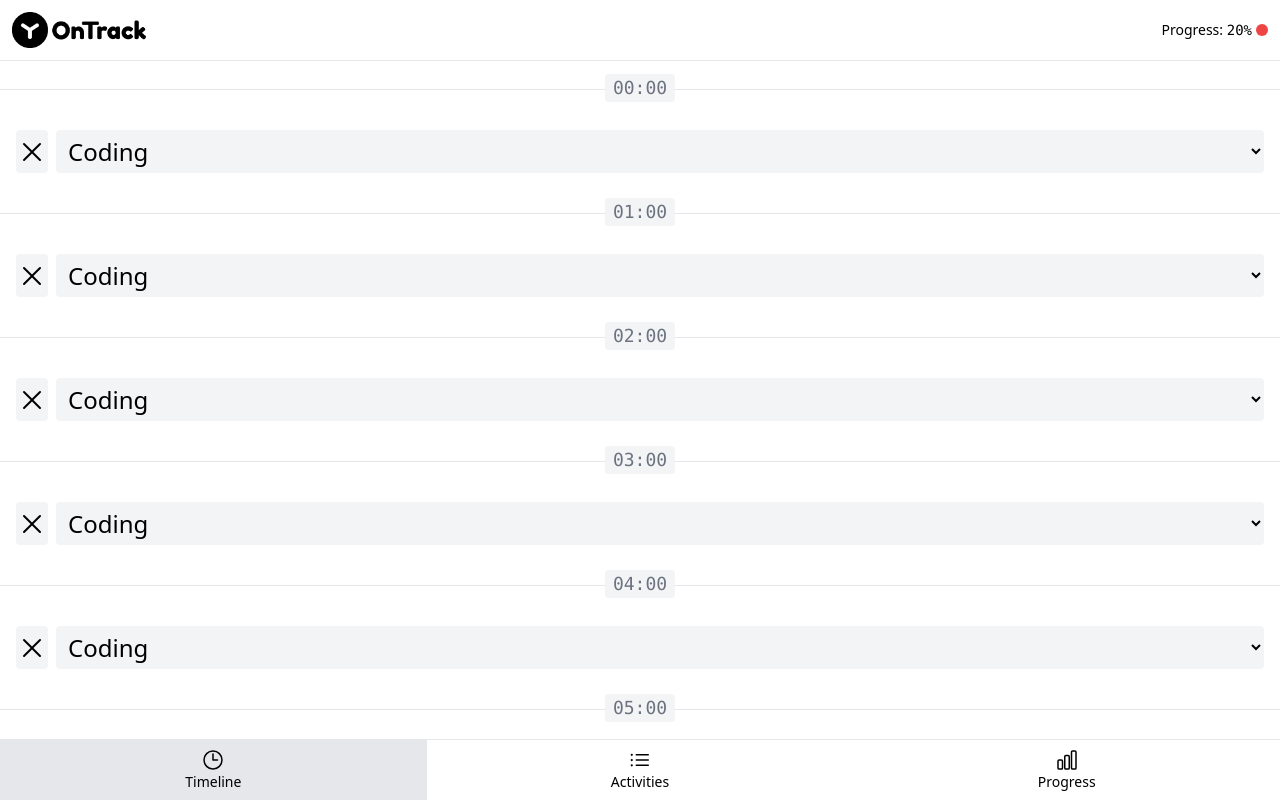
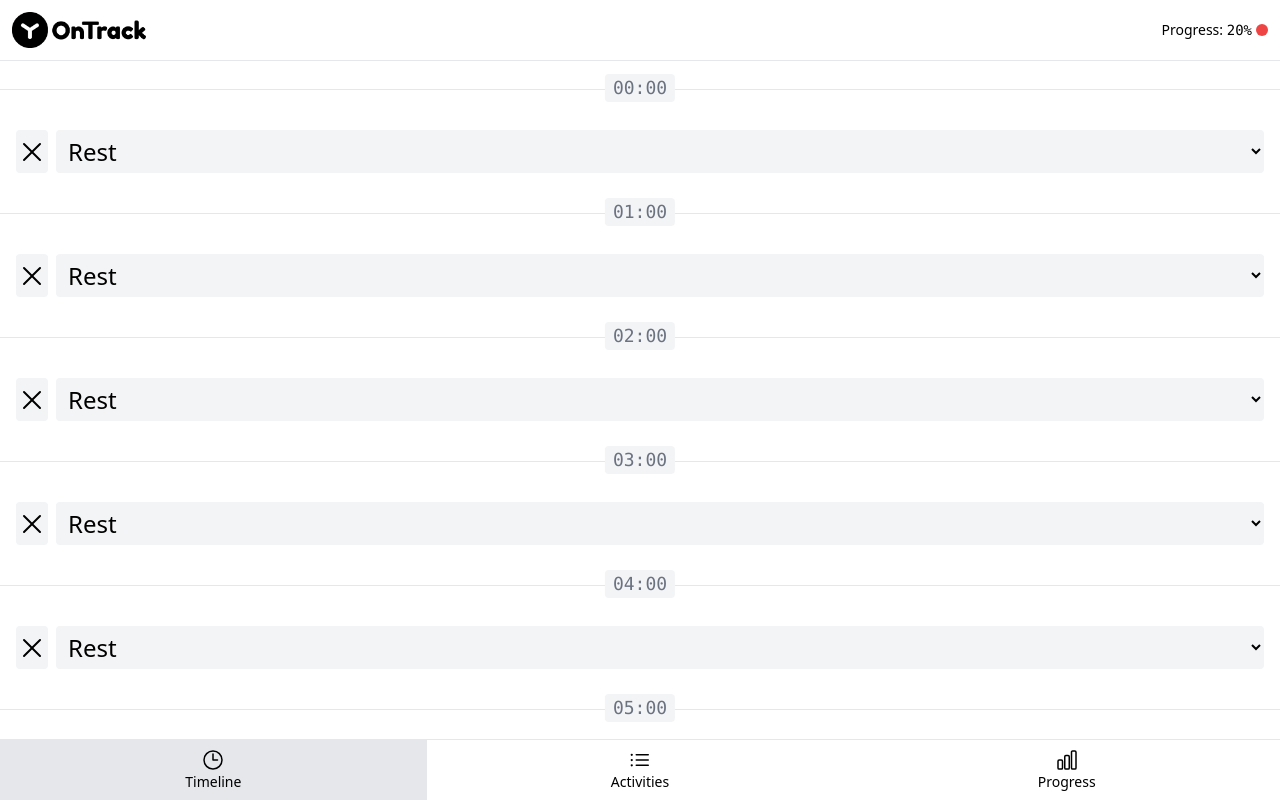
Before and after one commit to PTarasyuk/ontrack, a Vue app: page /#timeline in a window 1280 px wide. Shown: the top 802 px of the page. Built offline with nearby package versions, Linux system fonts and the light colour scheme.

Commit message:
Normalize select value

```diff
--- a/src/App.vue
+++ b/src/App.vue
@@ -1,5 +1,5 @@
 <script setup>
-import { ref } from 'vue'
+import { computed, ref } from 'vue'
 
 import {
   generateTimelineItems,
@@ -20,7 +20,7 @@ const timelineItems = generateTimelineItems()
 
 const activities = ref(generateActivities())
 
-const activitySelectOptions = generateActivitySelectOptions(activities.value)
+const activitySelectOptions = computed(() => generateActivitySelectOptions(activities.value))
 
 function goTo(page) {
   currentPage.value = page
--- a/src/components/ActivityItem.vue
+++ b/src/components/ActivityItem.vue
@@ -18,7 +18,7 @@ const emit = defineEmits({
   delete: isUndefined,
 })
 
-const secondsToCompete = ref(null)
+const secondsToCompete = ref(0)
 </script>
 
 <template>
--- a/src/components/BaseSelect.vue
+++ b/src/components/BaseSelect.vue
@@ -2,11 +2,12 @@
 import { computed } from 'vue'
 import { XMarkIcon } from '@heroicons/vue/24/solid'
 import { BUTTON_TYPE_NEUTRAL } from '@/constants'
-import { validateSelectOptions, isUndefinedOrNull, isNumberOrNull } from '@/validators'
+import { normalizeSelectValue } from '@/functions'
+import { validateSelectOptions, isUndefinedOrNull, isSelectValueValid } from '@/validators'
 import BaseButton from './BaseButton.vue'
 
 const props = defineProps({
-  selected: Number,
+  selected: [String, Number],
   placeholder: {
     required: true,
     type: String,
@@ -19,20 +20,24 @@ const props = defineProps({
 })
 
 const emit = defineEmits({
-  select: isNumberOrNull,
+  select: isSelectValueValid,
 })
 
 const isNotSelected = computed(() => isUndefinedOrNull(props.selected))
+
+function select(value) {
+  emit('select', normalizeSelectValue(value))
+}
 </script>
 
 <template>
   <div class="flex gap-2">
-    <BaseButton :type="BUTTON_TYPE_NEUTRAL" @click="emit('select', null)">
+    <BaseButton :type="BUTTON_TYPE_NEUTRAL" @click="select(null)">
       <XMarkIcon class="h-8" />
     </BaseButton>
     <select
       class="w-full truncate rounded bg-gray-100 py-1 px-2 text-2xl"
-      @change="emit('select', +$event.target.value)"
+      @change="select($event.target.value)"
     >
       <option :selected="isNotSelected" disabled value="">
         {{ placeholder }}
--- a/src/components/TimelineItem.vue
+++ b/src/components/TimelineItem.vue
@@ -17,17 +17,17 @@ defineProps({
   },
 })
 
-const selectedOptionId = ref(0)
+const selectedActivityId = ref(null)
 </script>
 
 <template>
   <li class="relative flex flex-col gap-2 border-t border-gray-200 py-10 px-4">
     <TimelineHour :hour="timelineItem.hour" />
     <BaseSelect
-      :selected="selectedOptionId"
+      :selected="selectedActivityId"
       :options="activitySelectOptions"
       :placeholder="'Rest'"
-      @select="selectedOptionId = $event"
+      @select="selectedActivityId = $event"
     />
   </li>
 </template>
--- a/src/constants.js
+++ b/src/constants.js
@@ -21,7 +21,7 @@ export const NAV_ITEMS = {
 }
 
 export const PERIOD_SELECT_OPTIONS = [
-  { label: '0:15', value: 15 },
-  { label: '0:30', value: 30 },
-  { label: '0:45', value: 45 },
+  { label: '0:15', value: 15 * 60 },
+  { label: '0:30', value: 30 * 60 },
+  { label: '0:45', value: 45 * 60 },
 ]
--- a/src/functions.js
+++ b/src/functions.js
@@ -1,5 +1,5 @@
 import { PAGE_TIMELINE, HOURS_IN_DAY, MIDNIGHT_HOUR, SECONDS_IN_HOUR } from './constants.js'
-import { isPageValid } from './validators.js'
+import { isPageValid, isNull } from './validators.js'
 
 export function normalizePageHash() {
   const page = window.location.hash.slice(1)
@@ -10,6 +10,10 @@ export function normalizePageHash() {
 
   window.location.hash = PAGE_TIMELINE
   return PAGE_TIMELINE
+}
+
+export function normalizeSelectValue(value) {
+  return isNull(value) || isNaN(value) ? value : +value
 }
 
 export function generateActivities() {
--- a/src/validators.js
+++ b/src/validators.js
@@ -40,12 +40,20 @@ export function isUndefinedOrNull(value) {
   return isUndefined(value) || isNull(value)
 }
 
+export function isSelectValueValid(value) {
+  return isNotEmptyString(value) || isNumberOrNull(value)
+}
+
 export function isNumberOrNull(value) {
   return isNumber(value) || isNull(value)
 }
 
 export function isUndefined(value) {
   return typeof value === 'undefined'
+}
+
+export function isNull(value) {
+  return value === null
 }
 
 function isSelectedOptionValid({ value, label }) {
@@ -63,7 +71,3 @@ function isNumber(value) {
 function isString(value) {
   return typeof value === 'string'
 }
-
-function isNull(value) {
-  return value === null
-}
```
